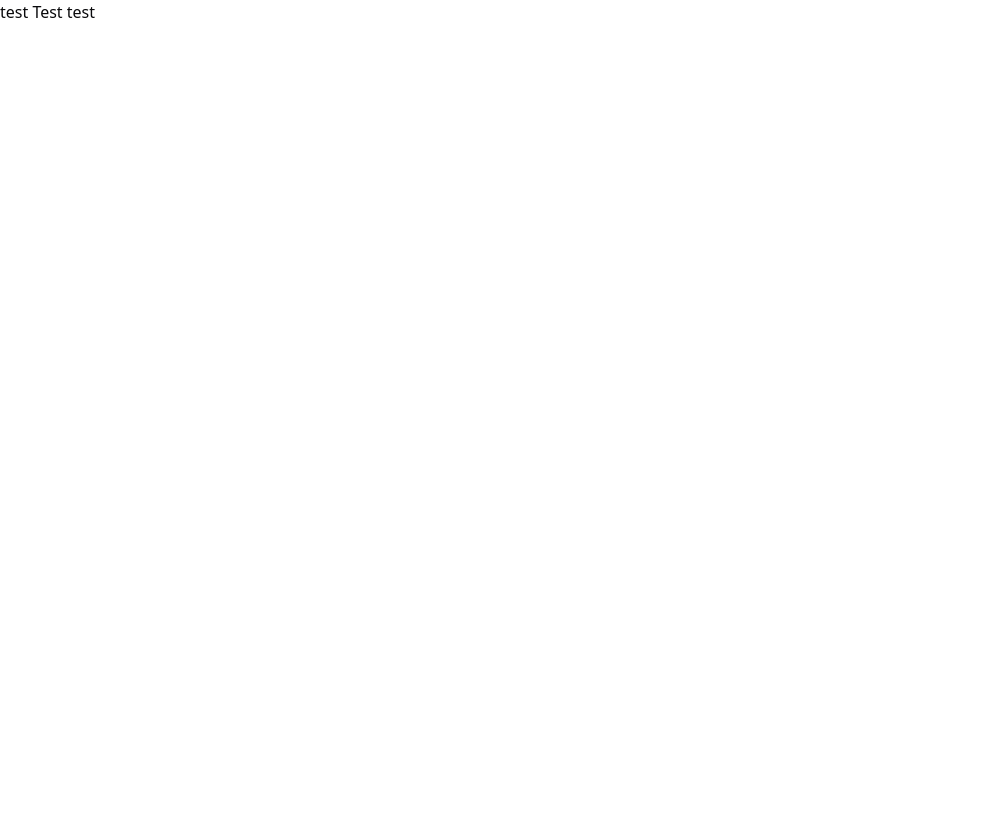
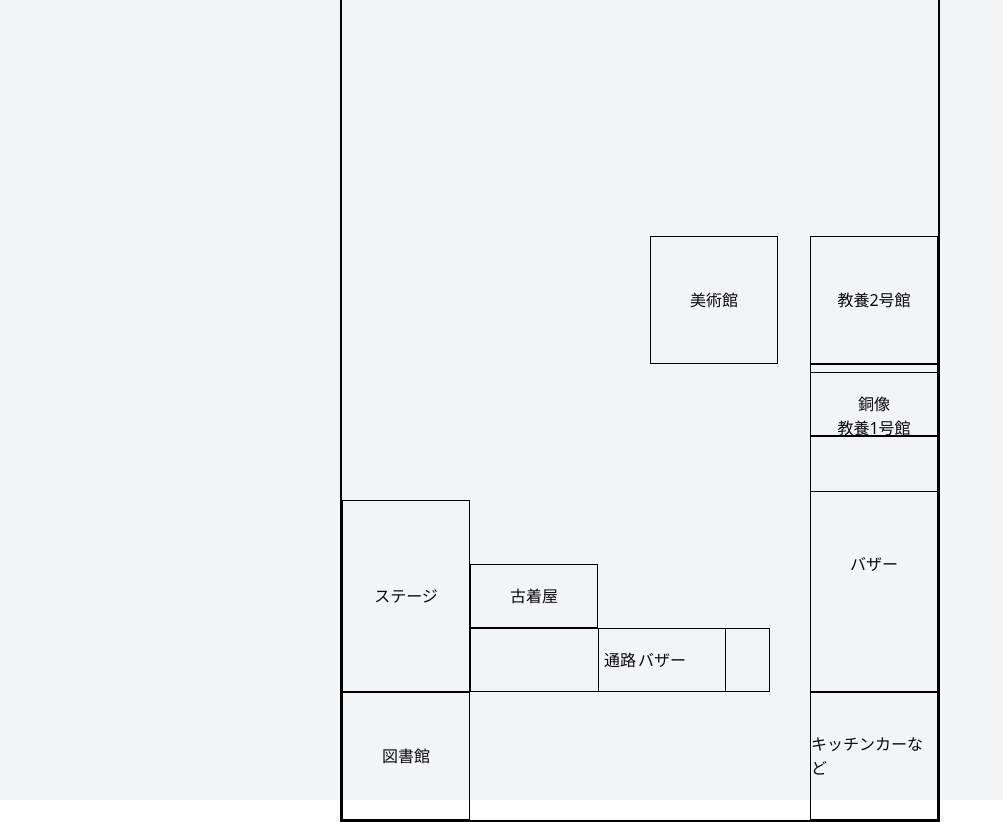
Before and after one commit to scla-sagauniv/Location-information-stamp-app, a React (Vite) app: page /test in a window 1280 px wide. Shown: the whole page, without its empty margins (0-1003 px from the left). Before the commit the page ends 800 px from the top, so only its background shows below. Built offline with nearby package versions, Linux system fonts and the light colour scheme.

Commit message:
add: 大まかな配置

```diff
--- a/src/pages/Test.tsx
+++ b/src/pages/Test.tsx
@@ -1,5 +1,83 @@
+import React from 'react';
+
+interface BlockProps {
+	className: string;
+	label: string;
+}
+
+const Block: React.FC<BlockProps> = ({ className, label }) => {
+	return (
+		<div
+			className={`border border-black flex justify-center items-center ${className}`}
+		>
+			{label}
+		</div>
+	);
+};
+
 function Test() {
-	return <p>test Test test</p>;
+	return (
+		<div className="flex justify-center items-center h-screen bg-gray-100">
+			<div className="relative w-[600px] h-[844px] border-2 border-black">
+				{/* 図書館 */}
+				<Block className="absolute left-0 bottom-0 w-32 h-32" label="図書館" />
+
+				{/* ステージ */}
+				<Block
+					className="absolute left-0 bottom-32 w-32 h-48"
+					label="ステージ"
+				/>
+
+				{/* 通路 */}
+				<Block
+					className="absolute left-32 bottom-32 w-[300px] h-16"
+					label="通路"
+				/>
+
+				{/* 古着屋 */}
+				<Block
+					className="absolute left-32 bottom-48 w-32 h-16"
+					label="古着屋"
+				/>
+
+				{/* バザー 1 */}
+				<Block
+					className="absolute left-64 bottom-32 w-32 h-16"
+					label="バザー"
+				/>
+
+				{/* キッチンカーなど */}
+				<Block
+					className="absolute right-0 bottom-0 w-32 h-32"
+					label="キッチンカーなど"
+				/>
+
+				{/* バザー 2 */}
+				<Block
+					className="absolute right-0 bottom-32 w-32 h-64"
+					label="バザー"
+				/>
+
+				{/* 銅像 */}
+				<Block className="absolute right-0 bottom-96 w-32 h-16" label="銅像" />
+
+				{/* 教養1号館 */}
+				<Block
+					className="absolute right-0 top-96 w-32 h-32"
+					label="教養1号館"
+				/>
+
+				{/* 教養2号館 */}
+				<Block
+					className="absolute right-0 top-64 w-32 h-32"
+					label="教養2号館"
+				/>
+
+				{/* 美術館 */}
+				<Block className="absolute right-40 top-64 w-32 h-32" label="美術館" />
+			</div>
+		</div>
+	);
 }
 
 export default Test;
```
